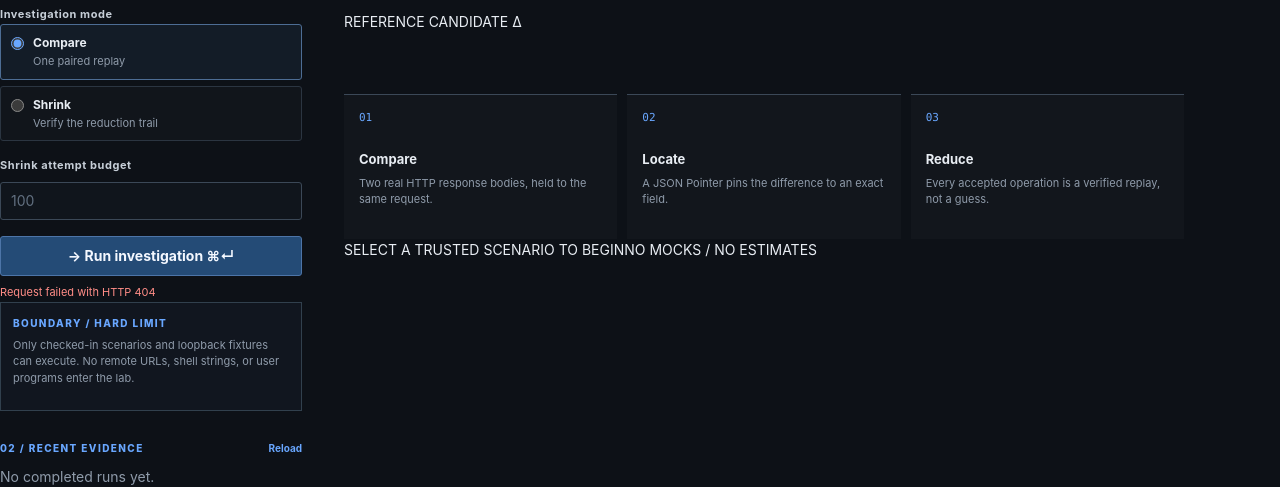
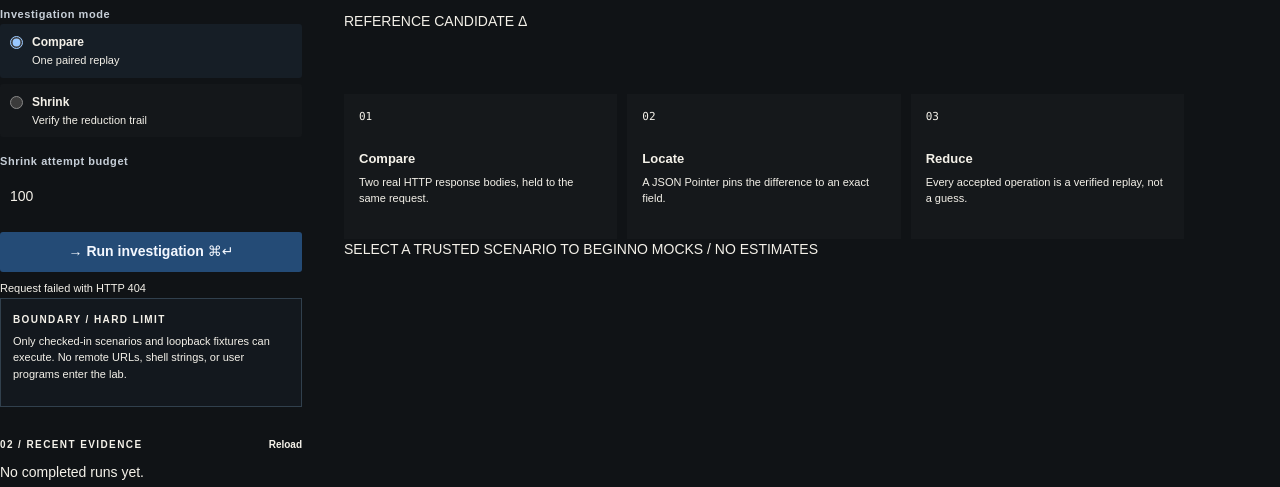
Before and after one commit to Aman-Raj-bat/BehaviorDiff, a website: page public/index.html in a window 1280 px wide. Shown: the part 361-848 px from the top of the page. Drawn offline with Linux system fonts and the light colour scheme; no server answers.

Commit message:
ui(workbench): introduce vibrant theme tokens, lime accent, and typography variables in styles.css

```diff
--- a/public/styles.css
+++ b/public/styles.css
@@ -1,41 +1,81 @@
 :root {
   color-scheme: dark;
-  --ink: #e8edf3;
-  --muted: #8f9baa;
-  --faint: #627080;
-  --canvas: #0d1117;
-  --panel: #151b23;
-  --panel-raised: #1a222c;
-  --panel-deep: #10151c;
-  --line: #2b3541;
-  --line-strong: #3b4857;
-  --blue: #69a7ff;
-  --blue-strong: #9ac4ff;
-  --green: #70d49b;
-  --red: #ff8d87;
-  --amber: #e7bc71;
-  --shadow: 0 18px 45px rgba(0, 0, 0, .22);
-  font-family: Inter, ui-sans-serif, system-ui, -apple-system, BlinkMacSystemFont, "Segoe UI", sans-serif;
+
+  --bg: #101316;
+  --shell: #151A1E;
+  --surface: #1B2227;
+  --surface-raised: #252D33;
+  --surface-evidence: #F0EDE4;
+
+  --text-primary: #F4F1E9;
+  --text-secondary: #A5ADB0;
+  --text-muted: #747F85;
+  --text-ink: #20272B;
+
+  --border: #374148;
+  --border-strong: #566168;
+  --border-paper: #D3CFC5;
+
+  --signal-lime: #D7FF64;
+  --signal-blue: #78AFFF;
+  --signal-vermilion: #FF654F;
+  --signal-success: #A8D98A;
+  --signal-warning: #F5C86A;
+
+  --radius-sm: 3px;
+  --radius-md: 6px;
+
+  --space-1: 4px;
+  --space-2: 8px;
+  --space-3: 12px;
+  --space-4: 16px;
+  --space-5: 24px;
+  --space-6: 32px;
+  --space-7: 48px;
+
+  --font-display: Iowan Old Style, Baskerville, "Times New Roman", serif;
+  --font-ui: Arial, Helvetica, sans-serif;
+  --font-mono: "SFMono-Regular", Consolas, "Liberation Mono", Menlo, monospace;
+  font-family: var(--font-ui);
   font-synthesis: none;
 }
 
 * { box-sizing: border-box; }
 
+html { min-width: 320px; background: var(--bg); }
+
 body {
   margin: 0;
   min-width: 320px;
-  background: var(--canvas);
-  color: var(--ink);
+  background: var(--bg);
+  color: var(--text-primary);
   font-size: 14px;
   line-height: 1.5;
 }
 
+body::before {
+  position: fixed;
+  z-index: -1;
+  inset: 0;
+  pointer-events: none;
+  content: "";
+  opacity: .28;
+  background-image: linear-gradient(rgba(215, 255, 100, .035) 1px, transparent 1px), linear-gradient(90deg, rgba(215, 255, 100, .035) 1px, transparent 1px);
+  background-size: 64px 64px;
+  mask-image: linear-gradient(to bottom, #000, transparent 78%);
+}
+
 button, input, select { font: inherit; }
 button { cursor: pointer; }
+button:disabled { cursor: not-allowed; }
 a { color: inherit; }
+code, pre, .run-id, .service-meta, .service-url, .json-tree, .diff-pointer, .diff-value, .detail-list dd { font-family: var(--font-mono); }
+
+:focus-visible { outline: 2px solid var(--signal-lime); outline-offset: 3px; }
 
 .app-shell { min-height: 100vh; }
 
+/* Instrument bar */
 .topbar {
   height: 66px;
   padding: 0 30px;
```
